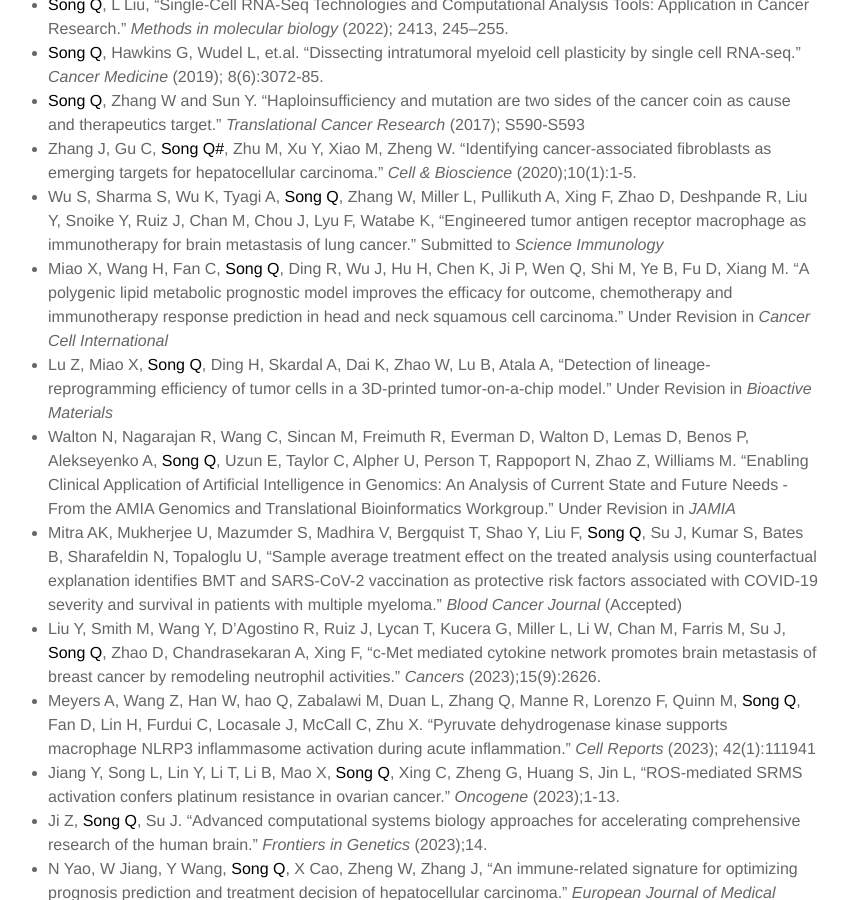
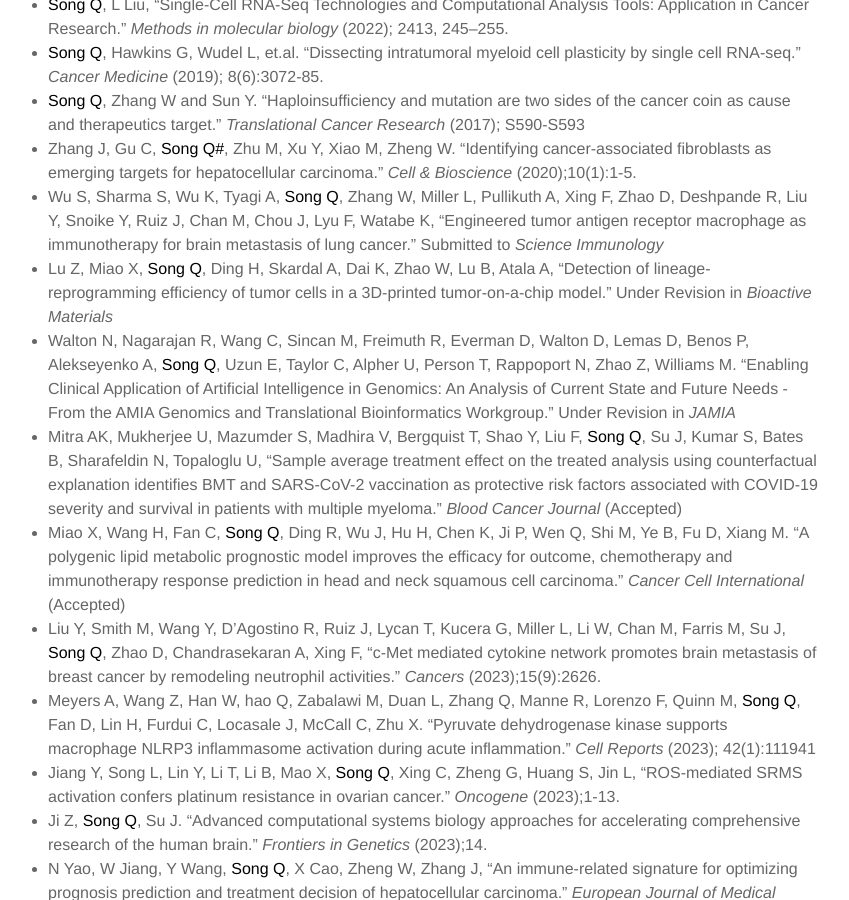
Before and after one commit to QSong-github/SongLab, a Jekyll site: the page built from pages/publication.md, in a window 1280 px wide and 900 px high, scrolled down 1509 px. Shown: the whole window, without its empty margins (227-1076 px from the left). Built offline with Jekyll 4.4.1, drawn with Linux system fonts in a browser that asks for light colours.

Commit message:
Update publication.md

```diff
--- a/pages/publication.md
+++ b/pages/publication.md
@@ -37,10 +37,10 @@
 * **Song Q**, Zhang W and Sun Y. “Haploinsufficiency and mutation are two sides of the cancer coin as cause and therapeutics target.” _Translational Cancer Research_ (2017); S590-S593
 * Zhang J, Gu C, **Song Q#**, Zhu M, Xu Y, Xiao M, Zheng W. “Identifying cancer-associated fibroblasts as emerging targets for hepatocellular carcinoma.” _Cell & Bioscience_ (2020);10(1):1-5.
 * Wu S, Sharma S, Wu K, Tyagi A, **Song Q**, Zhang W, Miller L, Pullikuth A, Xing F, Zhao D, Deshpande R, Liu Y, Snoike Y, Ruiz J, Chan M, Chou J, Lyu F, Watabe K, “Engineered tumor antigen receptor macrophage as immunotherapy for brain metastasis of lung cancer.” Submitted to _Science Immunology_
-* Miao X, Wang H, Fan C, **Song Q**, Ding R, Wu J, Hu H, Chen K, Ji P, Wen Q, Shi M, Ye B, Fu D, Xiang M. “A polygenic lipid metabolic prognostic model improves the efficacy for outcome, chemotherapy and immunotherapy response prediction in head and neck squamous cell carcinoma.” Under Revision in _Cancer Cell International_
 * Lu Z, Miao X, **Song Q**, Ding H, Skardal A, Dai K, Zhao W, Lu B, Atala A, “Detection of lineage-reprogramming efficiency of tumor cells in a 3D-printed tumor-on-a-chip model.” Under Revision in _Bioactive Materials_
 * Walton N, Nagarajan R, Wang C, Sincan M, Freimuth R, Everman D, Walton D, Lemas D, Benos P, Alekseyenko A, **Song Q**, Uzun E, Taylor C, Alpher U, Person T, Rappoport N, Zhao Z, Williams M. “Enabling Clinical Application of Artificial Intelligence in Genomics: An Analysis of Current State and Future Needs - From the AMIA Genomics and Translational Bioinformatics Workgroup.” Under Revision in _JAMIA_
 * Mitra AK, Mukherjee U, Mazumder S, Madhira V, Bergquist T, Shao Y, Liu F, **Song Q**, Su J, Kumar S, Bates B, Sharafeldin N, Topaloglu U, “Sample average treatment effect on the treated analysis using counterfactual explanation identifies BMT and SARS-CoV-2 vaccination as protective risk factors associated with COVID-19 severity and survival in patients with multiple myeloma.” _Blood Cancer Journal_ (Accepted)
+* Miao X, Wang H, Fan C, **Song Q**, Ding R, Wu J, Hu H, Chen K, Ji P, Wen Q, Shi M, Ye B, Fu D, Xiang M. “A polygenic lipid metabolic prognostic model improves the efficacy for outcome, chemotherapy and immunotherapy response prediction in head and neck squamous cell carcinoma.” _Cancer Cell International_ (Accepted)
 * Liu Y, Smith M, Wang Y, D’Agostino R, Ruiz J, Lycan T, Kucera G, Miller L, Li W, Chan M, Farris M, Su J, **Song Q**, Zhao D, Chandrasekaran A, Xing F, “c-Met mediated cytokine network promotes brain metastasis of breast cancer by remodeling neutrophil activities.” _Cancers_ (2023);15(9):2626.
 * Meyers A, Wang Z, Han W, hao Q, Zabalawi M, Duan L, Zhang Q, Manne R, Lorenzo F, Quinn M, **Song Q**, Fan D, Lin H, Furdui C, Locasale J, McCall C, Zhu X. “Pyruvate dehydrogenase kinase supports macrophage NLRP3 inflammasome activation during acute inflammation.” _Cell Reports_ (2023); 42(1):111941
 * Jiang Y, Song L, Lin Y, Li T, Li B, Mao X, **Song Q**, Xing C, Zheng G, Huang S, Jin L, “ROS-mediated SRMS activation confers platinum resistance in ovarian cancer.” _Oncogene_ (2023);1-13.
```
